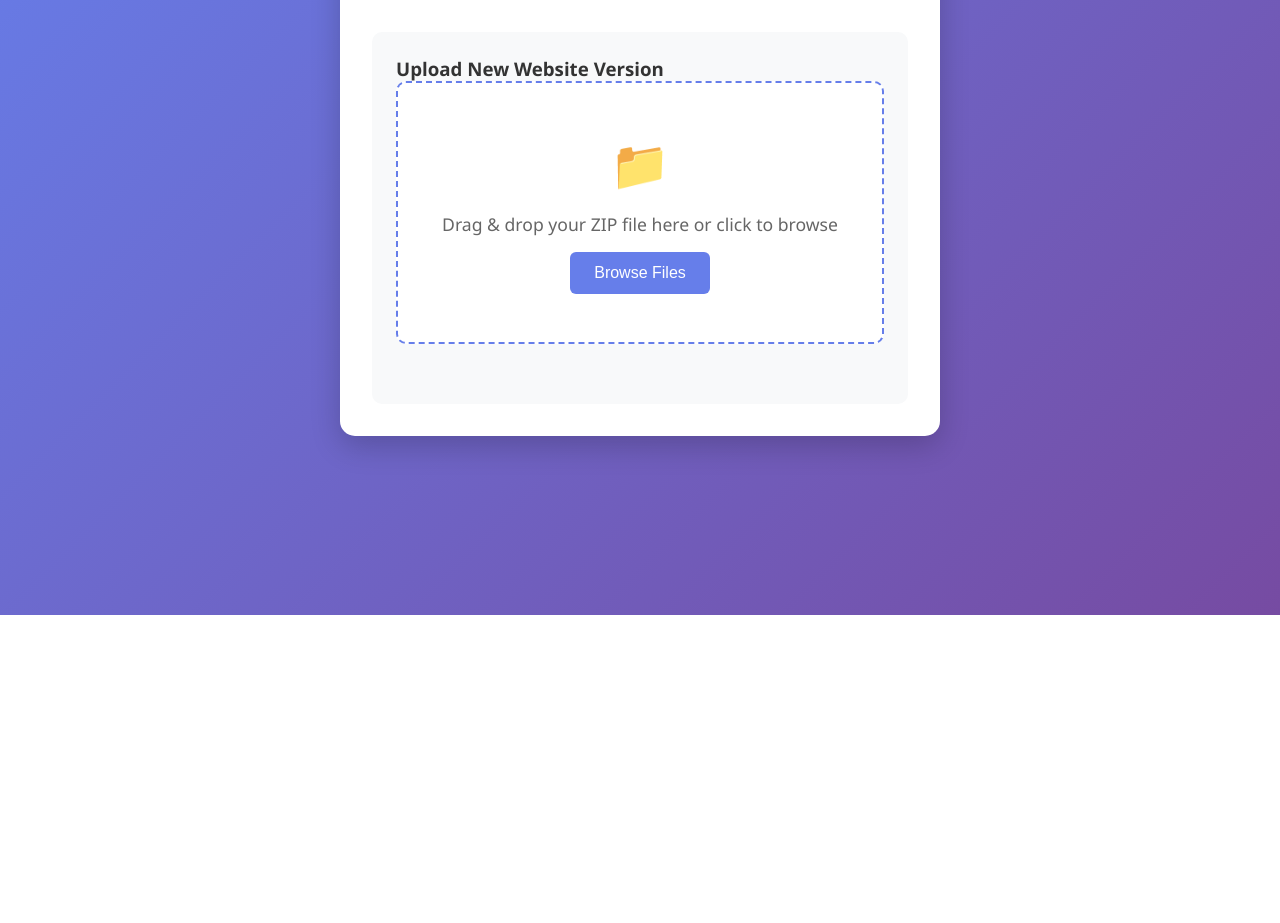
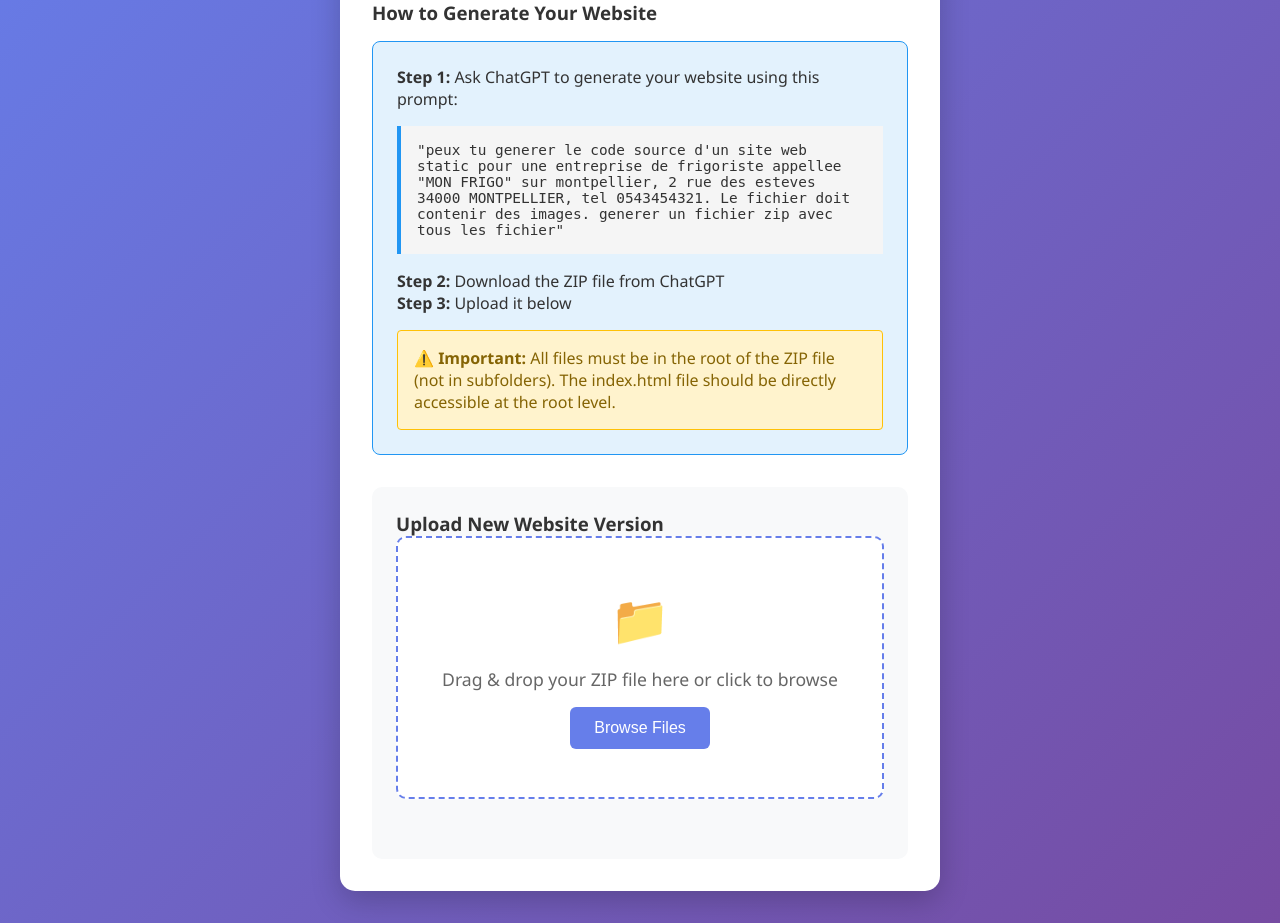
Before and after one commit to Sam9682/ai-staticwebsite, a Python web app: template templates/admin.html in a window 1280 px wide. Shown: the part 185-1108 px from the top of the page. Before the commit the page ends 800 px from the top, so only its background shows below. Run offline with Jinja, Linux system fonts and the light colour scheme; the template is opened without the code that fills it, so the values that code supplies are empty.

```diff
--- a/static/css/style.css
+++ b/static/css/style.css
@@ -303,6 +303,37 @@ body {
     color: #666;
 }
 
+.instructions {
+    margin-bottom: 2rem;
+}
+
+.instruction-box {
+    background: #e3f2fd;
+    border: 1px solid #2196f3;
+    border-radius: 8px;
+    padding: 1.5rem;
+    margin-top: 1rem;
+}
+
+.prompt-example {
+    background: #f5f5f5;
+    border-left: 4px solid #2196f3;
+    padding: 1rem;
+    margin: 1rem 0;
+    font-family: monospace;
+    font-size: 0.9rem;
+    overflow-x: auto;
+}
+
+.warning {
+    background: #fff3cd;
+    border: 1px solid #ffc107;
+    border-radius: 4px;
+    padding: 1rem;
+    margin-top: 1rem;
+    color: #856404;
+}
+
 @media (max-width: 768px) {
     .main-content {
         padding: 1rem;
--- a/templates/admin.html
+++ b/templates/admin.html
@@ -7,6 +7,21 @@
     <div class="admin-panel">
         <h2>Website Administration</h2>
         <p>Welcome, {{ user.name }}!</p>
+
+        <div class="instructions">
+            <h3>How to Generate Your Website</h3>
+            <div class="instruction-box">
+                <p><strong>Step 1:</strong> Ask ChatGPT to generate your website using this prompt:</p>
+                <div class="prompt-example">
+                    <code>"peux tu generer le code source d'un site web static pour une entreprise de frigoriste appellee "MON FRIGO" sur montpellier, 2 rue des esteves 34000 MONTPELLIER, tel 0543454321. Le fichier doit contenir des images. generer un fichier zip avec tous les fichier"</code>
+                </div>
+                <p><strong>Step 2:</strong> Download the ZIP file from ChatGPT</p>
+                <p><strong>Step 3:</strong> Upload it below</p>
+                <div class="warning">
+                    <strong>⚠️ Important:</strong> All files must be in the root of the ZIP file (not in subfolders). The index.html file should be directly accessible at the root level.
+                </div>
+            </div>
+        </div>
 
         <div class="upload-section">
             <h3>Upload New Website Version</h3>
```
Also changed, not shown: default_web_site_source/admin.html (+15 -0 lines), 2 other files.
